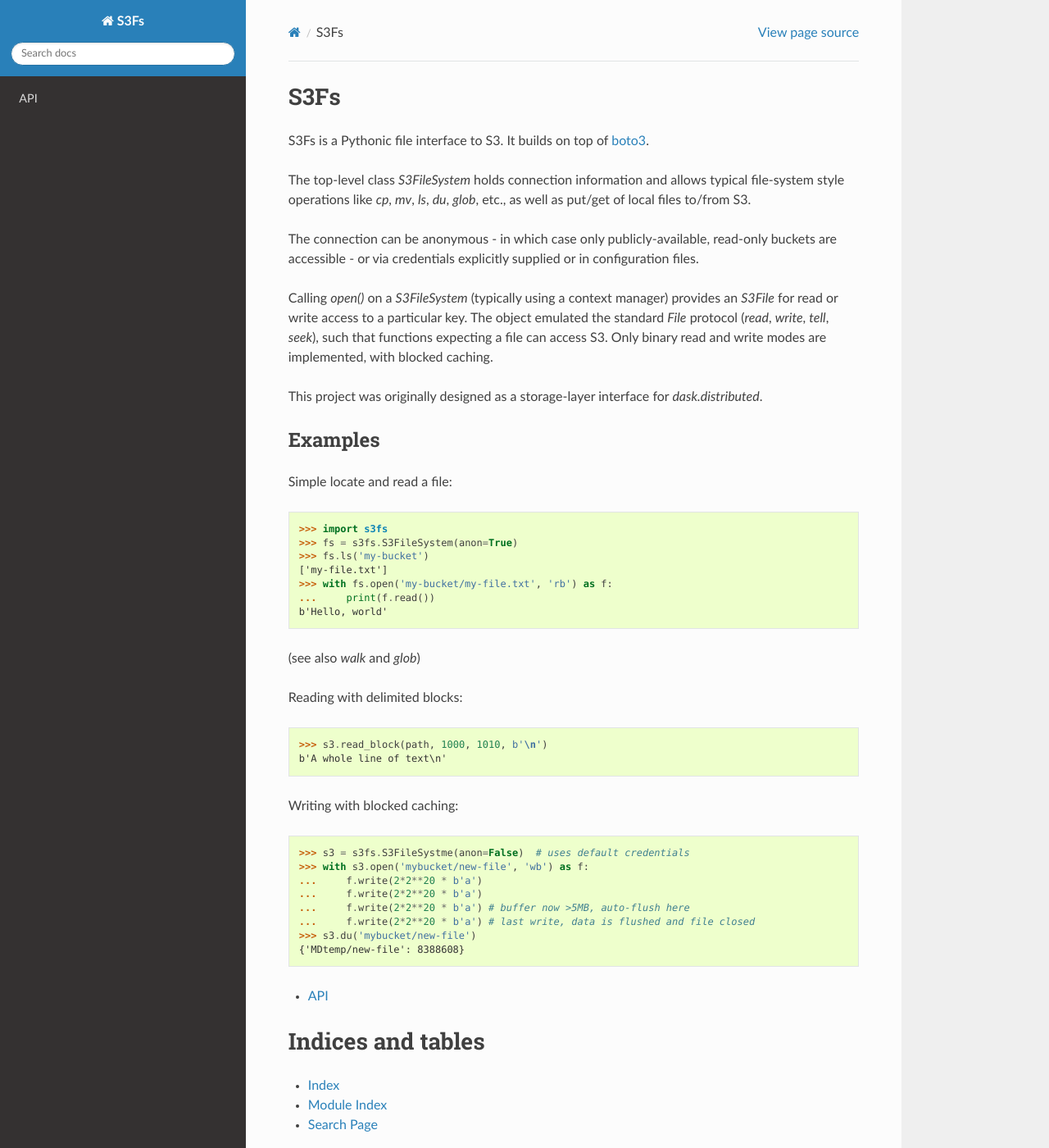
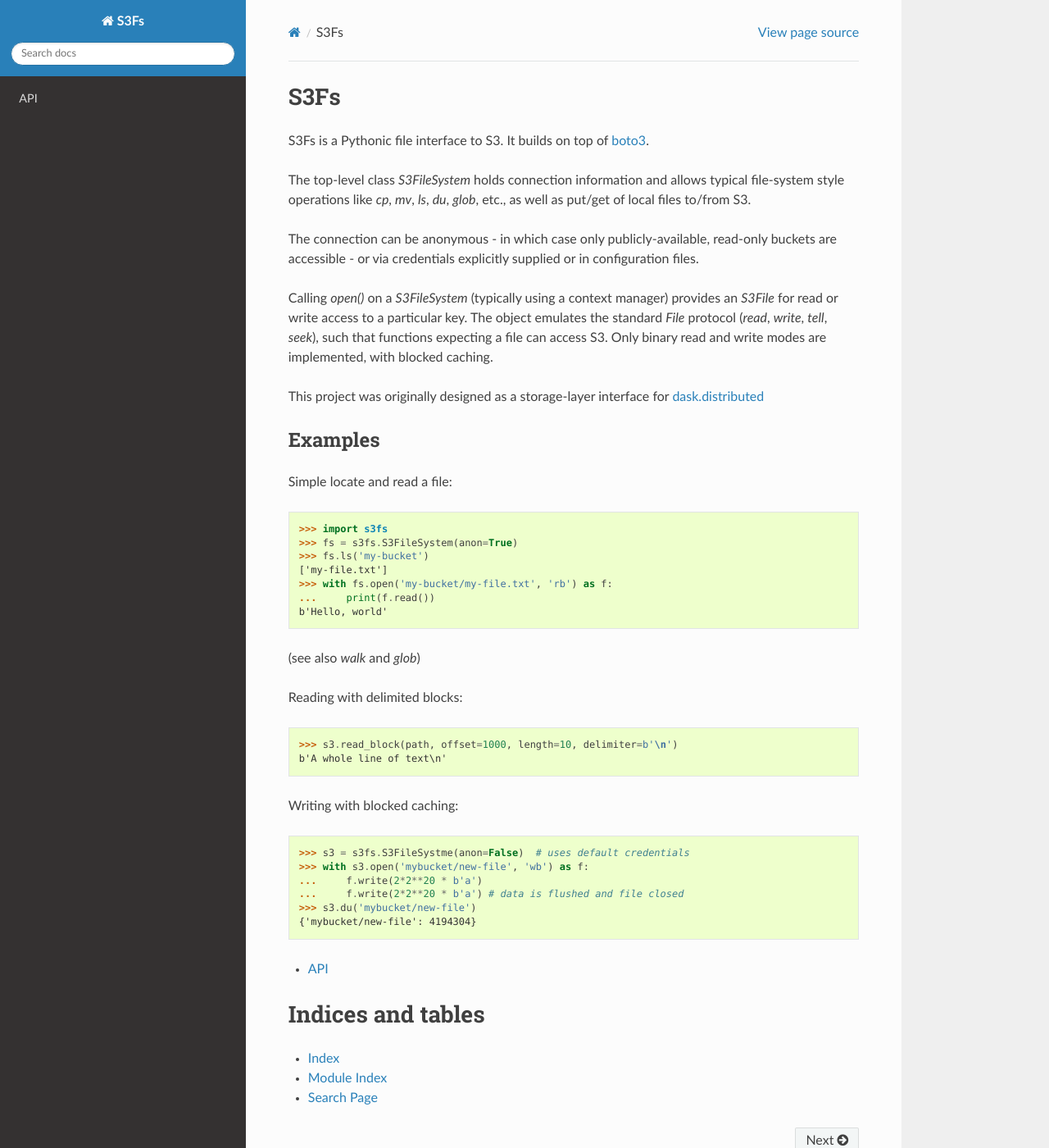
Before and after one commit to zarr-developers/s3fs, a Sphinx documentation site: the page built from docs/source/index.rst, in a window 1280 px wide and 1400 px high. Shown: the whole window at 82% size. Built offline with Sphinx 7.4.7 and the Read the Docs theme 2.0.0, drawn with Linux system fonts in a browser that asks for light colours; the version number could not be read and is left out.

Commit message:
Small fixes

```diff
--- a/docs/source/index.rst
+++ b/docs/source/index.rst
@@ -13,12 +13,14 @@
 
 Calling `open()` on a `S3FileSystem` (typically using a context manager)
 provides an `S3File` for read or write access to a particular key. The
-object emulated the standard `File` protocol (`read`, `write`, `tell`, `seek`),
+object emulates the standard `File` protocol (`read`, `write`, `tell`, `seek`),
 such that functions expecting a file can access S3. Only binary read and write
 modes are implemented, with blocked caching.
 
 This project was originally designed as a storage-layer interface
-for `dask.distributed`.
+for `dask.distributed`_
+
+.. _`dask.distributed`: https://distributed.readthedocs.org/en/latest
 
 Examples
 --------
@@ -41,7 +43,7 @@
 
 .. code-block:: python
 
-   >>> s3.read_block(path, 1000, 1010, b'\n')
+   >>> s3.read_block(path, offset=1000, length=10, delimiter=b'\n')
    b'A whole line of text\n'
 
 Writing with blocked caching:
@@ -51,11 +53,9 @@
    >>> s3 = s3fs.S3FileSystme(anon=False)  # uses default credentials
    >>> with s3.open('mybucket/new-file', 'wb') as f:
    ...     f.write(2*2**20 * b'a')
-   ...     f.write(2*2**20 * b'a')
-   ...     f.write(2*2**20 * b'a') # buffer now >5MB, auto-flush here
-   ...     f.write(2*2**20 * b'a') # last write, data is flushed and file closed
+   ...     f.write(2*2**20 * b'a') # data is flushed and file closed
    >>> s3.du('mybucket/new-file')
-   {'MDtemp/new-file': 8388608}
+   {'mybucket/new-file': 4194304}
 
 .. toctree::
    api
```
